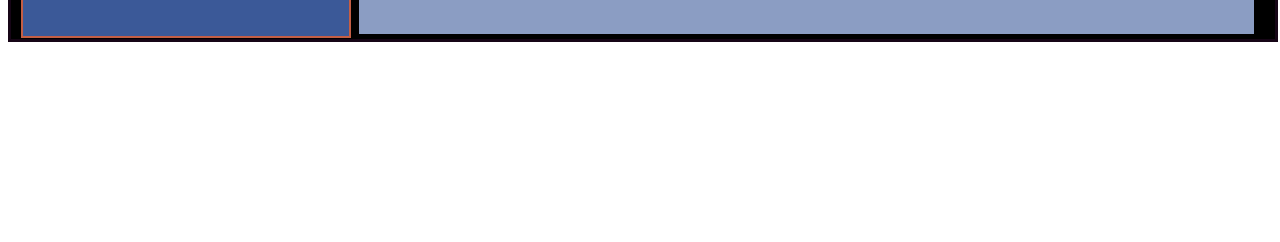
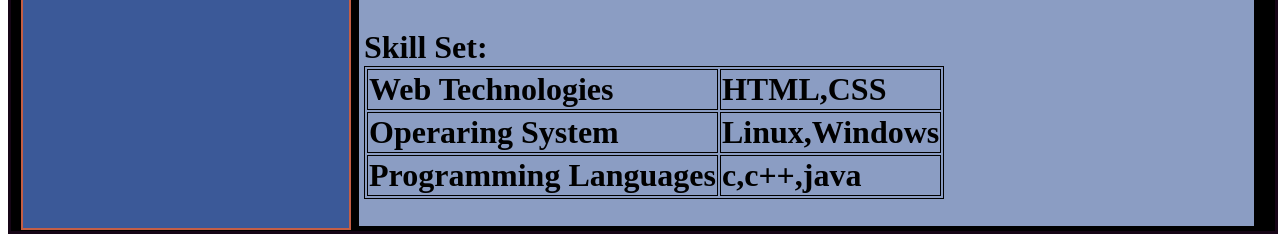
Before and after one commit to Goutham5b4/PWA1-1, a plain HTML site: page index.html in a window 1280 px wide. Shown: the part 720-962 px from the top of the page. Before the commit the page ends 800 px from the top, so only its background shows below. Drawn offline with Linux system fonts and the light colour scheme.

Commit message:
skills added

```diff
--- a/data.json
+++ b/data.json
@@ -24,5 +24,20 @@
         "2012-2013",
         "88"]
     }
+  ],
+  "skills":[
+    {
+      "name": "Web Technologies",
+      "value": "HTML,CSS"
+    },
+    {
+    "name" :"Operaring System",
+    "value": "Linux,Windows"
+  },
+
+    {
+    "name" :"Programming Languages",
+    "value": "c,c++,java"
+    }
   ]
 }
--- a/main.js
+++ b/main.js
@@ -19,6 +19,8 @@ jsondata("data.json",function(text){
   console.log(data);
   ba(data.basics);  //ba is constructor
   educa(data.education); //edu is a constructor
+  skill(data.skills);
+
 })
 //main div class calling from html
 var main=document.querySelector('.main');
@@ -72,13 +74,26 @@ for(j in education[i].Institution)
 {
 var li=document.createElement("li");
 li.textContent=education[i].Institution[j];
-
 edu.appendChild(e1);
 e1.appendChild(ul);
 ul.appendChild(li);
-
+}
+}
 }
 
+function skill(skills)
+{
+var skill_title=document.createElement("h1");
+skill_title.textContent="Skill Set:";
+//skill_title.appendChild(document.createElement(HR))
+right.appendChild(skill_title);
+var table=document.createElement("table");
+table.classList.add("table");
+skill_title.appendChild(table);
+var row="";
+for(var i=0;i<skills.length;i++)
+{
+  row+= "<tr><td>"+skills[i].name+"</td>"+"<td>"+skills[i].value+"</td></tr>";
 }
-
+table.innerHTML=row;
 }
--- a/style.css
+++ b/style.css
@@ -130,3 +130,6 @@ h1.hover{
     color:#000;
   }
 }
+table,td{
+  border: 1px solid black;
+}
```
Also changed, not shown: pwa.jpg (deleted).
